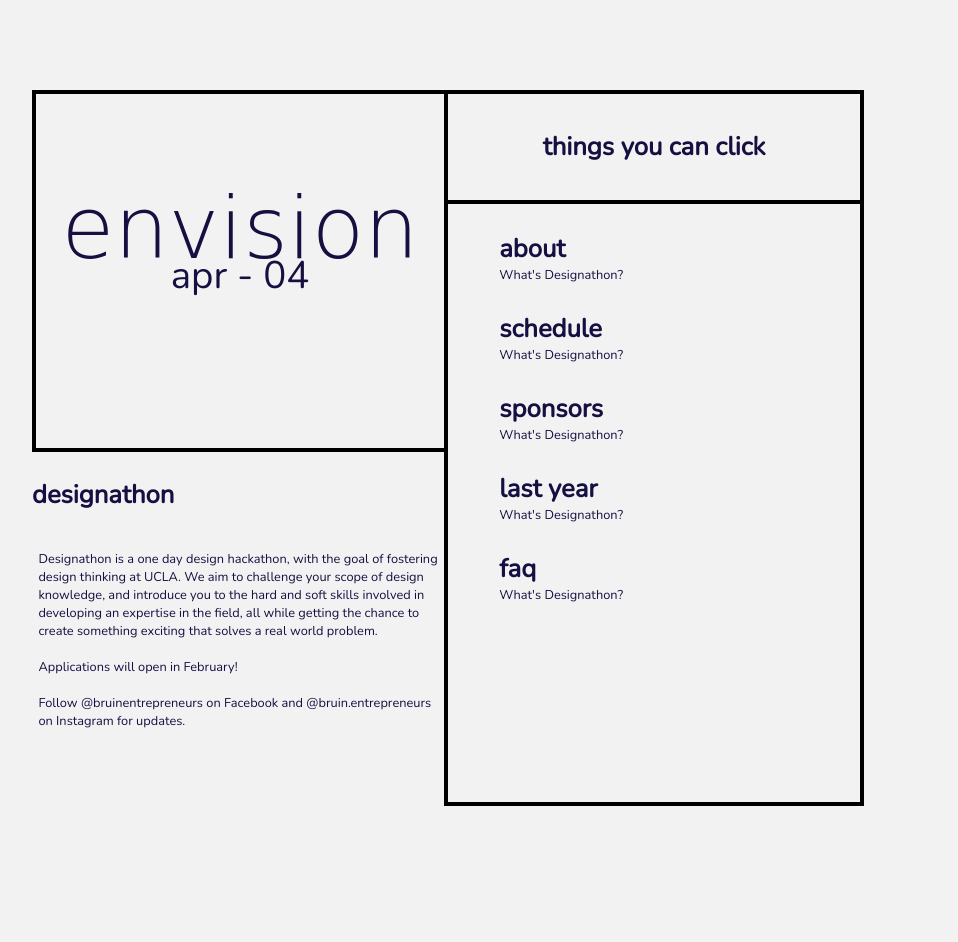
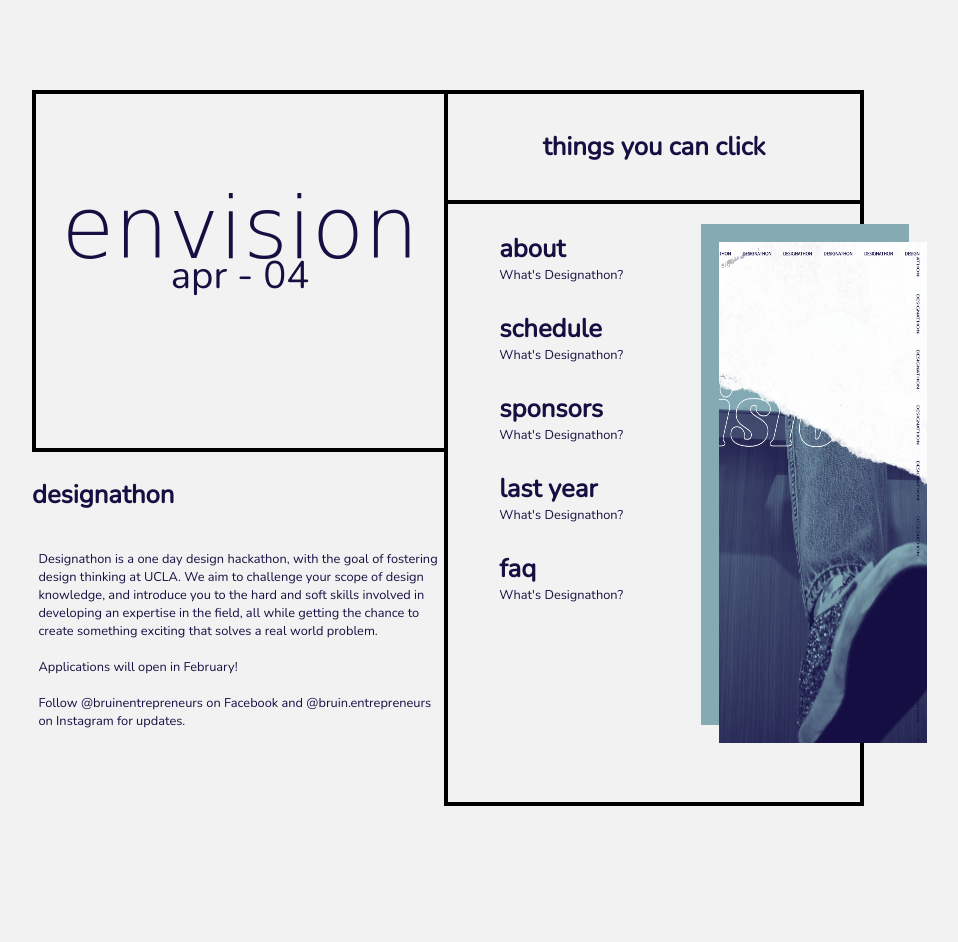
Before and after one commit to Bruin-Entrepreneurs/designathon_2020, a PHP site: page /index.html in a window 1280 px wide; the page is wider, and only the part inside the window is pictured. Shown: the top 942 px of that part, without its empty margins (192-1150 px from the left). Run offline with PHP 8.4, Linux system fonts and the light colour scheme; some web fonts are replaced.

Commit message:
Added photo section to title section of site

```diff
--- a/base.css
+++ b/base.css
@@ -95,6 +95,23 @@ a {
 .link-box {
     margin-left: 4vw;
     height: 70%;
+}
+
+#foot-img-box {
+  background: #85AAB2;
+  width: 25%;
+  height: 70%;
+  position: absolute;
+  top: 15vh;
+  right: -5vh;
+}
+#foot-img {
+  position: absolute;
+  left: 2vh;
+  top: 2vh;
+  width: 100%;
+  height: 100%;
+
 }
 
 .link-item {
--- a/index.html
+++ b/index.html
@@ -48,6 +48,9 @@
 	    <h2 class="section-title-text" style="margin: auto auto;">things you can click</h2>
 	  </div>
 	  <div class="link-box" >
+				<div id="foot-img-box">
+					<img id='foot-img' src='./e1.png'>
+				</div>
 	      <div class="link-item" >
 		  <a href="#title-sub-title"><h2 class="link-title-text">about</h2></a>
 		  <p class="link-subtext">What's Designathon?</p>
```
Also changed, not shown: e1.png (added).
